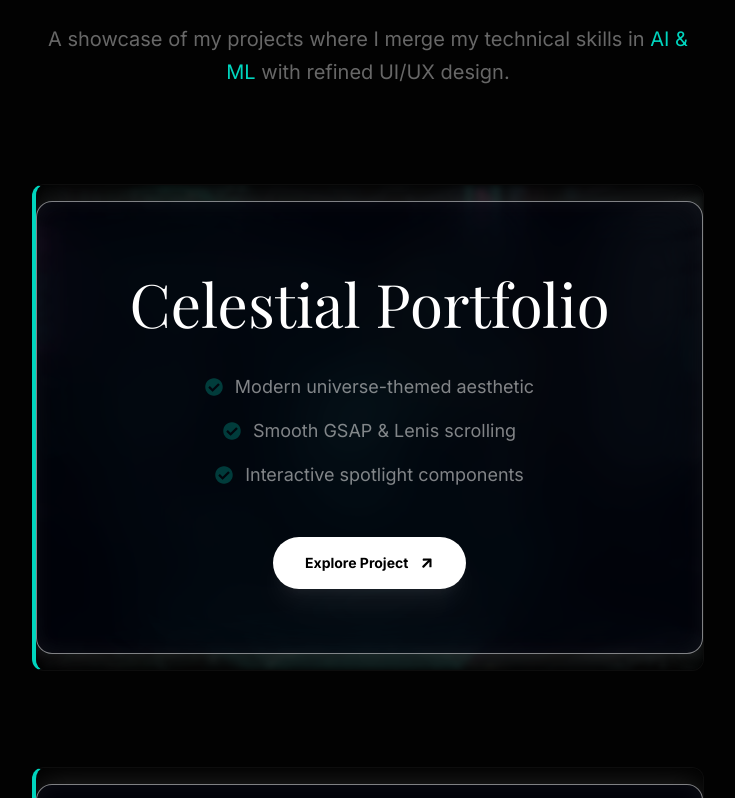
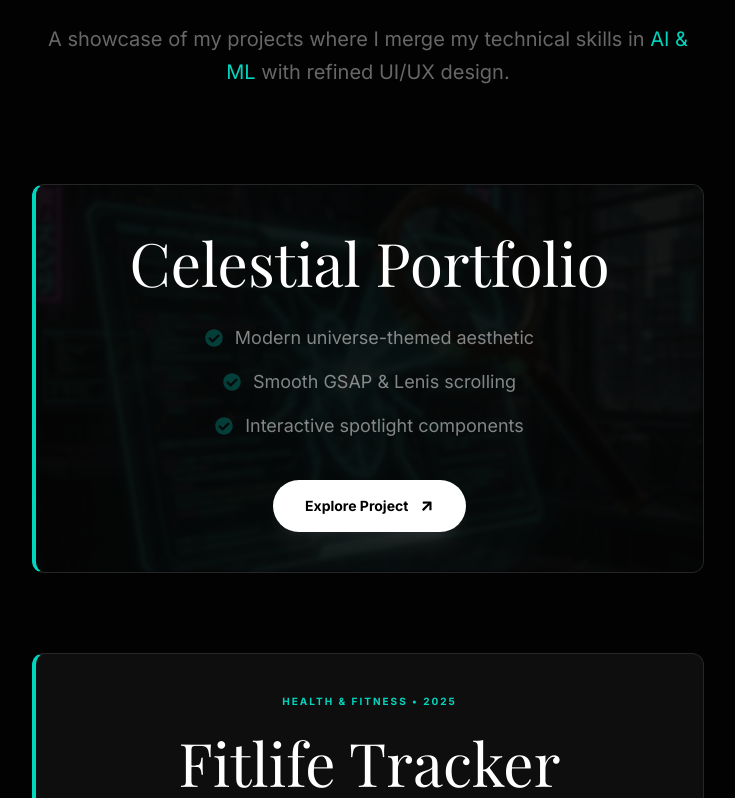
Before and after one commit to aasthakumari03/updated_Portfolio, a Next.js app: page / in a window 1280 px wide. Shown: the part 2002-2800 px from the top of the page, without its empty margins (272-1007 px from the left). Built offline with nearby package versions, Linux system fonts and the light colour scheme; a web font is replaced by a local one.

Commit message:
style(ui): simplify project card to match paceforge design

```diff
--- a/components/ProjectCard.tsx
+++ b/components/ProjectCard.tsx
@@ -43,7 +43,7 @@ const ProjectCard: React.FC<ProjectCardProps> = ({
         <div
             ref={cardRef}
             onMouseMove={handleMouseMove}
-            className={`group relative w-full overflow-hidden rounded-xl bg-black/90 backdrop-blur-xl border border-white/5 border-l-4 border-l-teal-400 spotlight-card spotlight-border hover-lift-up mb-12 flex flex-col items-center hover:shadow-[0_0_80px_rgba(45,212,191,0.5),inset_0_0_30px_rgba(45,212,191,0.2)] transition-all duration-700`}
+            className={`group relative w-full overflow-hidden rounded-xl bg-white/5 backdrop-blur-sm border border-white/10 border-l-4 border-l-teal-400 mb-8 flex flex-col items-center hover:shadow-lg transition-all duration-300`}
         >
             {/* Background Image (Optional) */}
             {backgroundImage && (
@@ -52,14 +52,14 @@ const ProjectCard: React.FC<ProjectCardProps> = ({
                         src={backgroundImage}
                         alt="Background"
                         fill
-                        className="object-cover opacity-30 blur-[3px] group-hover:scale-105 transition-transform duration-1000"
+                        className="object-cover opacity-20 blur-[2px] group-hover:scale-105 transition-transform duration-700"
                     />
                     <div className="absolute inset-0 bg-black/60 z-10" />
                 </div>
             )}
 
             {/* Content Section */}
-            <div className={`w-full p-8 md:p-12 lg:p-16 flex flex-col justify-center items-center text-center space-y-8 z-10 relative ${hasContentBorder ? 'm-4 border border-white/50 rounded-2xl bg-[#020617]/40 backdrop-blur-xl shadow-[0_0_30px_rgba(255,255,255,0.15),inset_0_0_20px_rgba(255,255,255,0.05)]' : ''}`}>
+            <div className={`w-full p-8 md:p-10 flex flex-col justify-center items-center text-center space-y-6 z-10 relative`}>
                 <div className="space-y-4 flex flex-col items-center">
                     {(category || year) && (
                         <div className="flex items-center justify-center">
```
